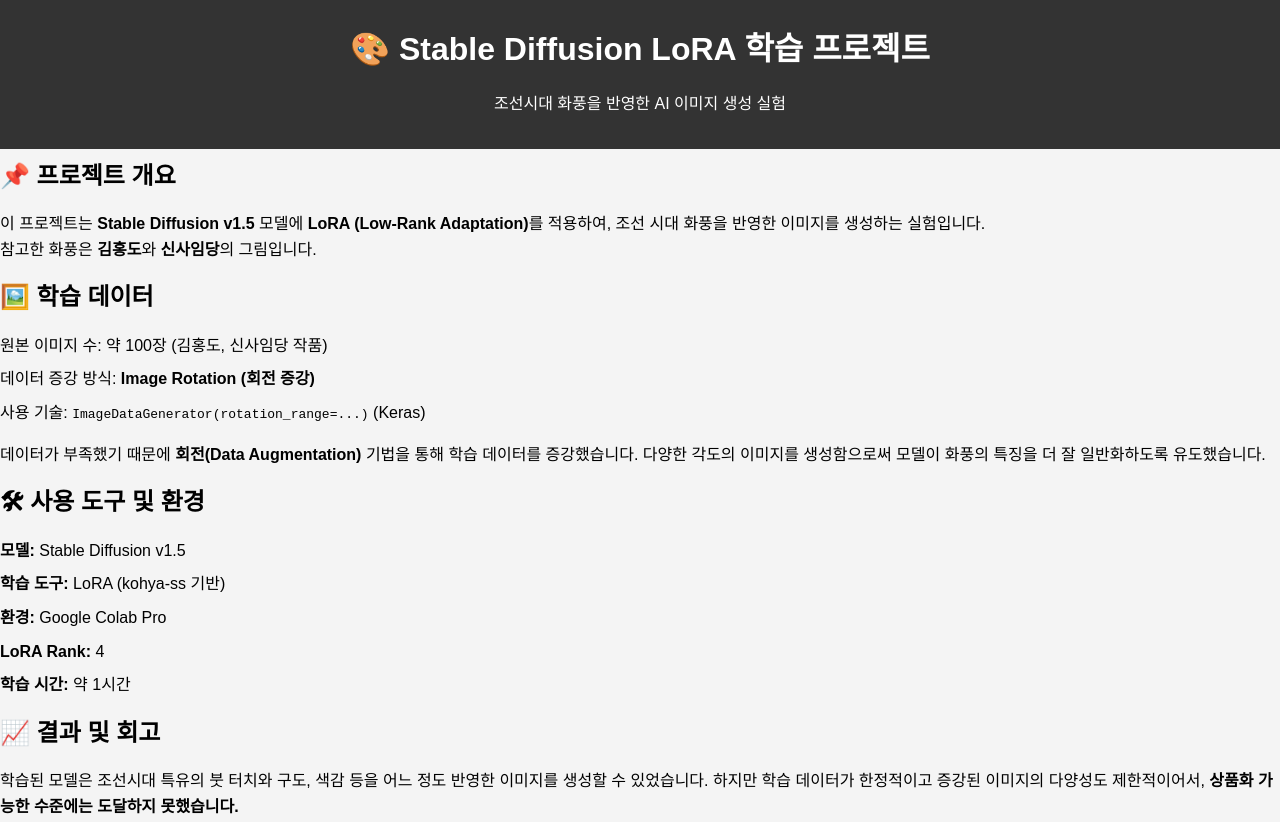
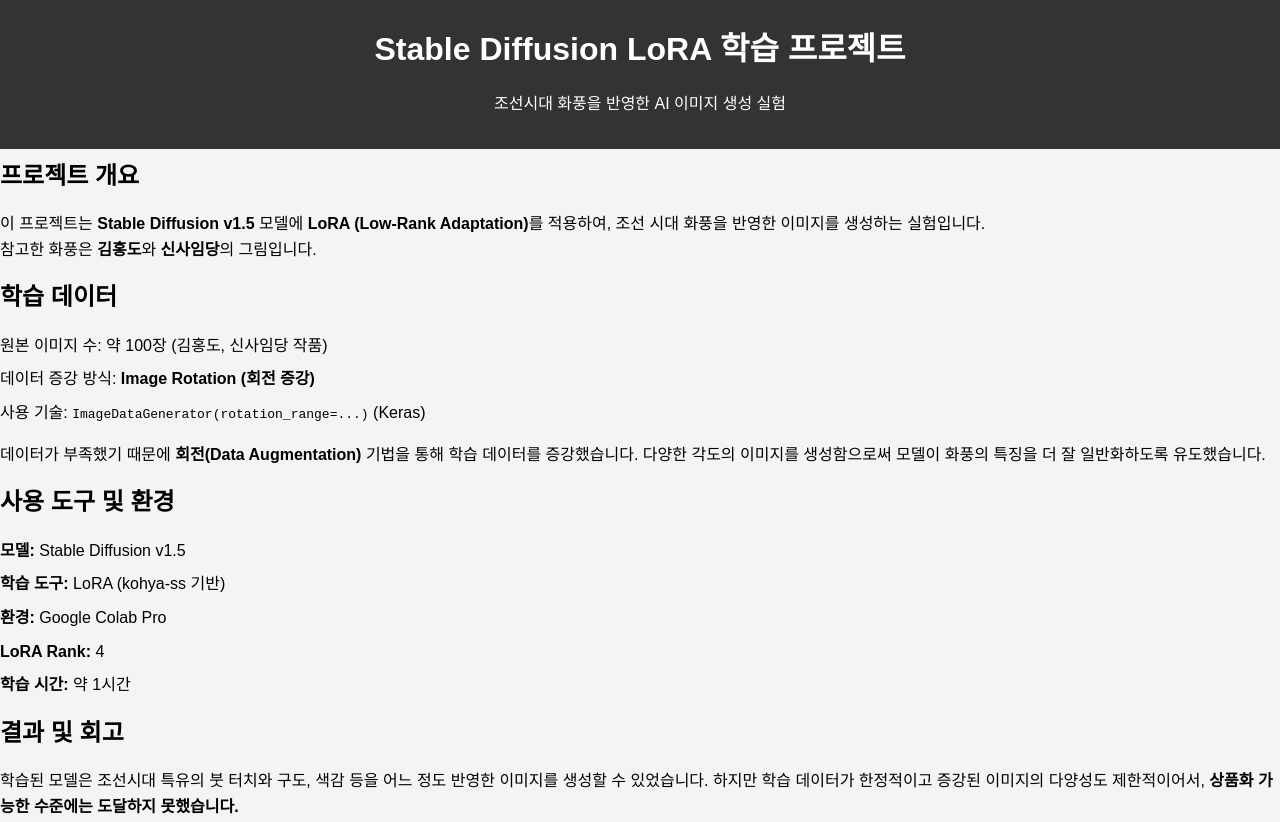
Before and after one commit to wonbelle/DataPortfolio.github.io, a plain HTML site: page stable-diffusion.html in a window 1280 px wide. Shown: the top 822 px of the page. Drawn offline with Linux system fonts and the light colour scheme.

Commit message:
update commit

```diff
--- a/stable-diffusion.html
+++ b/stable-diffusion.html
@@ -8,12 +8,12 @@
 </head>
 <body>
   <header>
-    <h1>🎨 Stable Diffusion LoRA 학습 프로젝트</h1>
+    <h1> Stable Diffusion LoRA 학습 프로젝트</h1>
     <p>조선시대 화풍을 반영한 AI 이미지 생성 실험</p>
   </header>
 
   <section>
-    <h2>📌 프로젝트 개요</h2>
+    <h2> 프로젝트 개요</h2>
     <p>
       이 프로젝트는 <strong>Stable Diffusion v1.5</strong> 모델에 <strong>LoRA (Low-Rank Adaptation)</strong>를 적용하여, 조선 시대 화풍을 반영한 이미지를 생성하는 실험입니다.
       <br/>참고한 화풍은 <strong>김홍도</strong>와 <strong>신사임당</strong>의 그림입니다.
@@ -21,7 +21,7 @@
   </section>
 
   <section>
-    <h2>🖼️ 학습 데이터</h2>
+    <h2> 학습 데이터</h2>
     <ul>
       <li>원본 이미지 수: 약 100장 (김홍도, 신사임당 작품)</li>
       <li>데이터 증강 방식: <strong>Image Rotation (회전 증강)</strong></li>
@@ -34,7 +34,7 @@
   </section>
 
   <section>
-    <h2>🛠 사용 도구 및 환경</h2>
+    <h2> 사용 도구 및 환경</h2>
     <ul>
       <li><strong>모델:</strong> Stable Diffusion v1.5</li>
       <li><strong>학습 도구:</strong> LoRA (kohya-ss 기반)</li>
@@ -45,7 +45,7 @@
   </section>
 
   <section>
-    <h2>📈 결과 및 회고</h2>
+    <h2> 결과 및 회고</h2>
     <p>
       학습된 모델은 조선시대 특유의 붓 터치와 구도, 색감 등을 어느 정도 반영한 이미지를 생성할 수 있었습니다.
       하지만 학습 데이터가 한정적이고 증강된 이미지의 다양성도 제한적이어서, <strong>상품화 가능한 수준에는 도달하지 못했습니다.</strong>
```
Also changed, not shown: bitcoin.html (+1 -1 lines).
